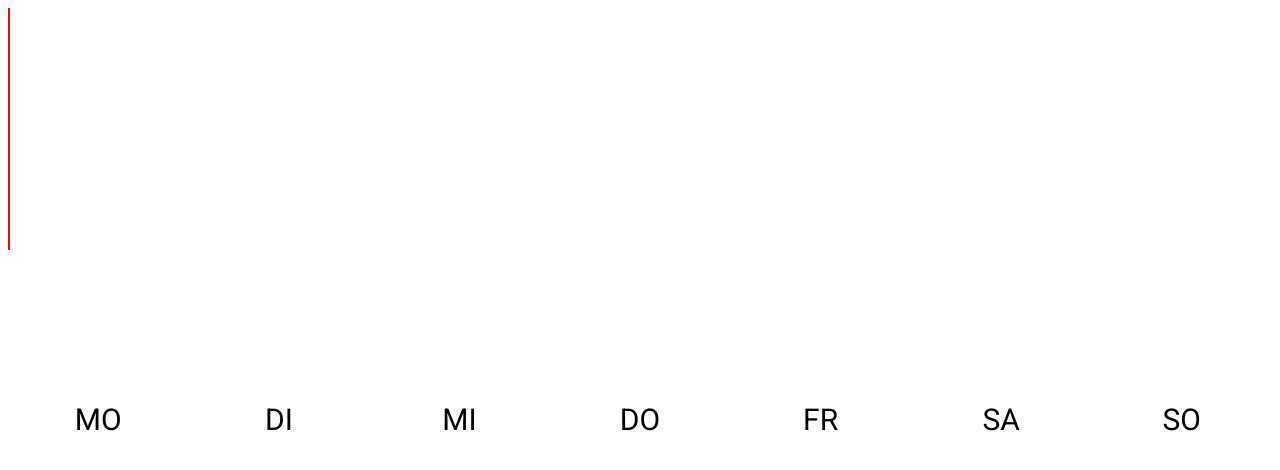
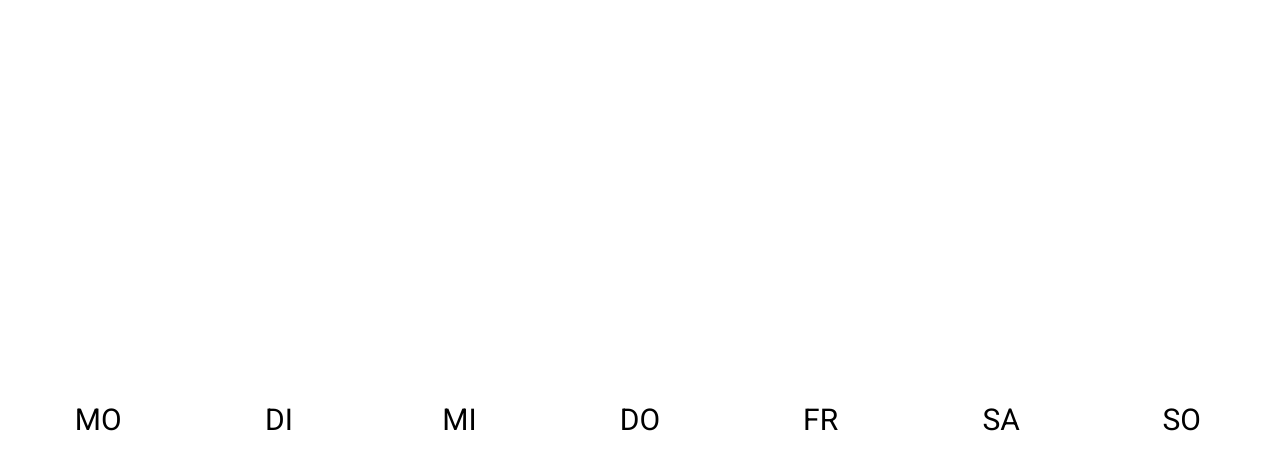
Before and after one commit to nichtfarbe/randomMaxOut, a plain HTML site: page index.html in a window 1280 px wide. Drawn offline with Linux system fonts and the light colour scheme; grey boxes are pictures that could not be loaded.

Commit message:
Update index.html

```diff
--- a/index.html
+++ b/index.html
@@ -9,8 +9,6 @@
   </head>
   <body>
 
-    <div class="header">
-      </div>
 
 
     <div class="weekday-container">
```
